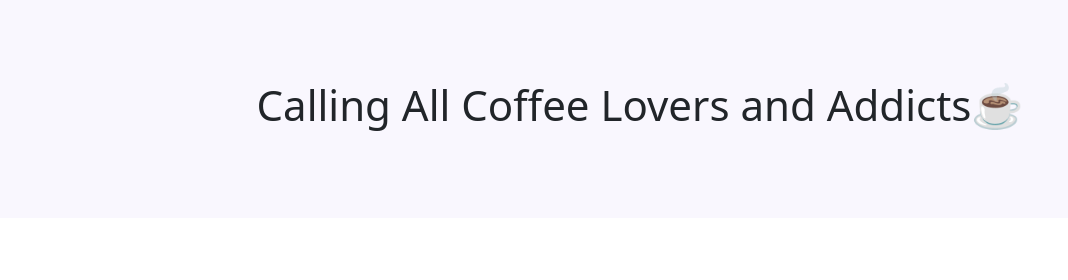
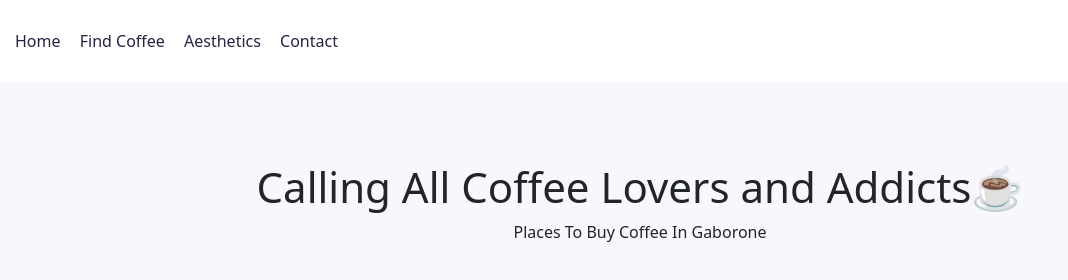
Before and after one commit to tsaonehh/my-coffee-app, a plain HTML site: page index.html in a window 1280 px wide. Shown: the whole page, without its empty margins (0-1068 px from the left). Drawn offline with nearby package versions, Linux system fonts and the light colour scheme.

Commit message:
Added and styled the navbar

```diff
--- a/index.html
+++ b/index.html
@@ -18,10 +18,29 @@
     <title>My Coffee App</title>
 </head>
 <body>
+    <nav class="d-flex justify-content-between">
+          <ul>
+           <li class="active">
+           <a href="/" title="Homepage"> Home</a>
+           </li>
+           <li>
+            <a href="/" title="Coffee Places"> Find Coffee</a>
+           </li>
+           <li>
+            <a href="/" title="Explore In Pictures"> Aesthetics</a>
+           </li>
+           <li>
+            <a href="/" title="Contact Coffee Places"> Contact</a>
+           </li>
+         </ul>
+      </nav>
     <div class="hero">
        <h1>
         Calling All Coffee Lovers and Addicts☕
        </h1>
+       <p>
+        Places To Buy Coffee In Gaborone
+       </p>
     </div>
 
 
--- a/styles.css
+++ b/styles.css
@@ -8,3 +8,25 @@ h1{
     text-align: center;
     padding: 80px 20px;
 }
+
+nav{
+    padding: 20px 0;
+}
+
+nav ul{
+    padding: 0;
+    margin: 0;
+}
+
+nav li{
+    display: inline;
+    list-style: none;
+    line-height: 42px;
+    margin-left: 15px;
+}
+
+nav a{
+    text-decoration: none;
+    color: #272142;
+    transition: all 100ms  ease-in-out;
+}
```
